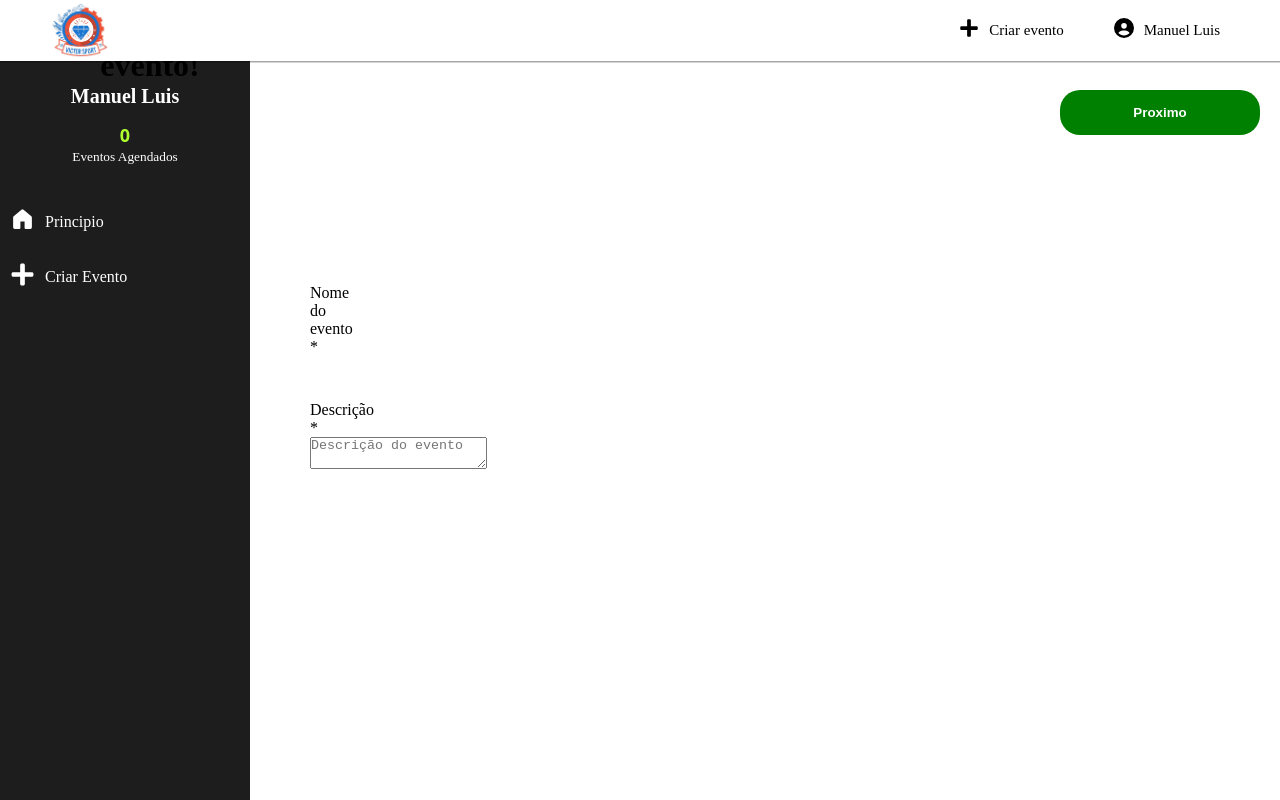
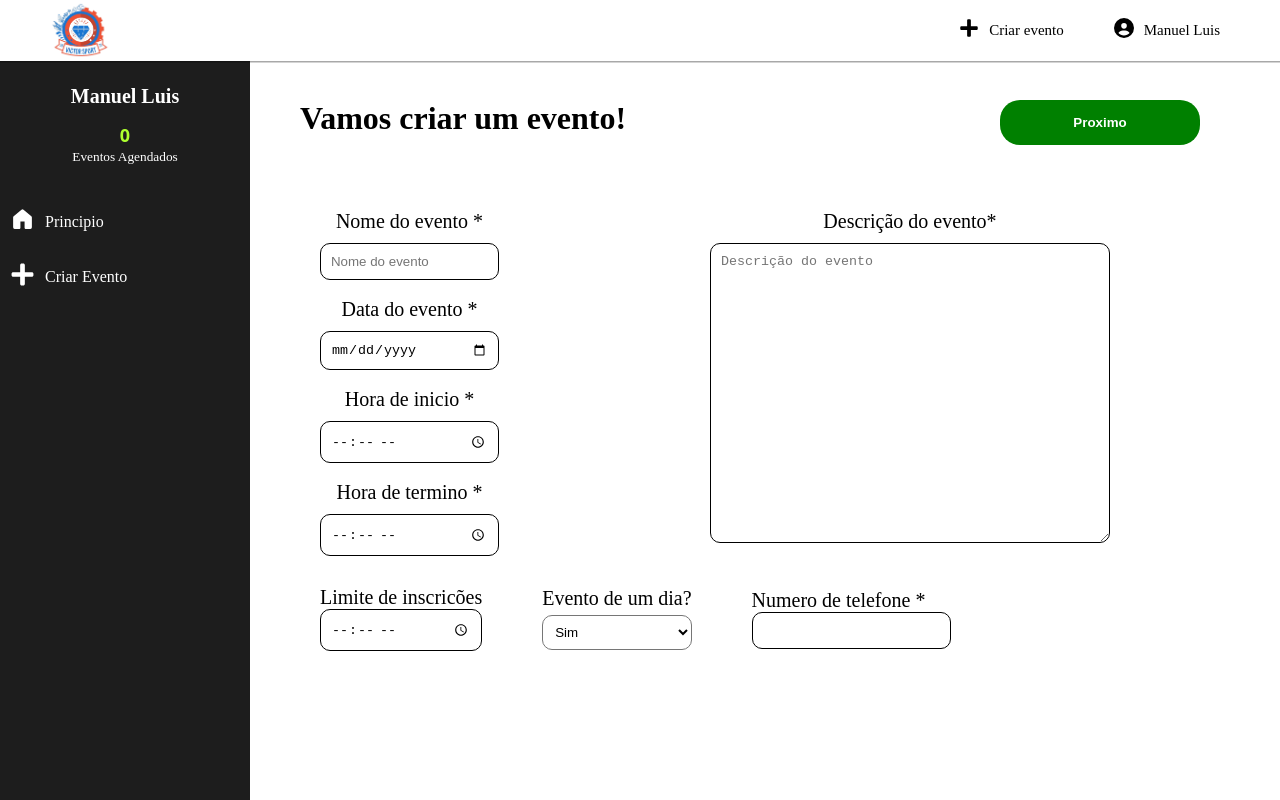
Before and after one commit to ManuelPiresLuis01/VictorSport, a React (Vite) app: page /dashboard/adicionar/passo1 in a window 1280 px wide. Built offline with nearby package versions, Linux system fonts and the light colour scheme.

Commit message:
passo1 do dashboard terminado

```diff
--- a/src/assets/App/App.jsx
+++ b/src/assets/App/App.jsx
@@ -5,6 +5,8 @@ import Login from "../pages/login/Login"
 import Cadastro from "../pages/cadastro/cadastro"
 import Confirmar from "../pages/confirmar/confirmar"
 import Passo1 from "../pages/criarEvento/passo1"
+import Passo2 from "../pages/criarEvento/passo2"
+
 
 function App() {
 
@@ -22,6 +24,10 @@ function App() {
         <Route
           path="/dashboard/adicionar/passo1"
           element={<Passo1/>}
+        />
+        <Route
+          path="/dashboard/adicionar/passo2"
+          element={<Passo2/>}
         />
         <Route
           path="/login"
--- a/src/assets/components/button/button.css
+++ b/src/assets/components/button/button.css
@@ -1,8 +1,19 @@
 .btn-proximo{
     position: fixed;
+    top: 100px;
+    left: 300px;
+    width: 900px;
+    display: flex;
+    justify-content: space-between;
+}
+.btn-proximo a{
+    color: white;
+    font-weight: bold;
+}
+
+.btn-proximo button,
+.btn-agendar{
     cursor: pointer;
-    top: 90px;
-    right: 20px;
     background: green;
     border: none;
     border-radius: 20px;
@@ -10,7 +21,7 @@
     width: 200px;
 }
 
-.btn-proximo a{
+.btn-agendar a{
     color: white;
     font-weight: bold;
 }
--- a/src/assets/components/button/button.jsx
+++ b/src/assets/components/button/button.jsx
@@ -3,8 +3,17 @@ import { Link } from "react-router-dom"
 
 function Buttonproximo(p) {
     return (
-        <button className="btn-proximo"><Link to={p.path}>{p.nome}</Link></button>
+        <div className="btn-proximo">
+            <h1>{p.txt}</h1>
+            <button ><Link to={p.path}>{p.nome}</Link></button>
+        </div>
+
     )
 }
 
-export {Buttonproximo}
+function ButtonAgendar(p) {
+    return (
+        <button className="btn-agendar"><Link to={p.path}>{p.nome}</Link></button>
+    )
+}
+export { Buttonproximo, ButtonAgendar }
--- a/src/assets/pages/criarEvento/passo.css
+++ b/src/assets/pages/criarEvento/passo.css
@@ -1,3 +1,57 @@
-.passo form h1 {
-    text-align: center;
+.passo {
+    display: flex;
+    width: 100%;
 }
+
+.dados{
+    display: flex;
+    justify-content: space-between;
+    width: 800px;
+}
+
+.select{
+    margin-top: 30px;
+    margin-left: 310px;
+    display: flex;
+    align-items: center;
+    gap: 60px;
+    flex-wrap: wrap;
+    width: 800px;
+}
+
+select{
+    background: none;
+    width: 100%;
+    padding: 8px;
+    margin-top: 5px;
+    border-radius: 10px;
+}
+
+.select input{
+    border: 1px solid black;
+    width: 100%;
+    padding: 10px;
+    border-radius: 10px;
+}
+
+label{
+    font-size: 20px;
+    font-weight: 500;
+}
+
+.dados input{
+    margin-top: 10px;
+    border: none;
+    border: 1px solid black;
+    padding: 10px;
+    border-radius: 10px;
+}
+textarea{
+    margin-top: 10px;
+    border: none;
+    border: 1px solid black;
+    padding: 10px;
+    border-radius: 10px;
+    width: 400px;
+    height: 300px;
+}
--- a/src/assets/pages/criarEvento/passo1.jsx
+++ b/src/assets/pages/criarEvento/passo1.jsx
@@ -10,22 +10,69 @@ function Passo1() {
             <HeaderDashboard />
             <Menudashboard />
             <Buttonproximo
-                path="/dashboard/adicionar/passo1"
+                txt = "Vamos criar um evento!"
+                path="/dashboard/adicionar/passo2"
                 nome="Proximo"
             />
-            <form>
-                <h1>Vamos criar um evento!</h1>
+            <form >
                 <div className="dados">
                     <div>
-                        <label>Nome do evento *</label>
-                        <input type="text" placeholder="Nome do evento" />
+                        <div>
+                            <label>Nome do evento *</label>
+                            <br />
+                            <input type="text" placeholder="Nome do evento" />
+                        </div>
+                        <br />
+
+                        <div>
+                            <label>Data do evento *</label>
+                            <br />
+                            <input type="date" placeholder="Data do evento" />
+                        </div>
+                        <br />
+                        <div>
+                            <label>Hora de inicio *</label>
+                            <br />
+                            <input type="time" />
+                        </div>
+                        <br />
+                        <div>
+                            <label>Hora de termino *</label>
+                            <br />
+                            <input type="time" />
+                        </div>
                     </div>
 
                     <div>
-                        <label>Descrição *</label>
+                        <label>Descrição do evento*</label>
+                        <br />
                         <textarea placeholder="Descrição do evento"></textarea>
                     </div>
                 </div>
+                <div className="select">
+                    <div>
+                        <label>Limite de inscricões</label>
+                        <br />
+                        <input type="time" />
+                    </div>
+
+                    <div>
+                        <label>Evento de um dia? </label>
+                        <br />
+                        <select>
+                            <option>Sim</option>
+                            <option>Não</option>
+                        </select>
+                    </div>
+
+                    <div>
+                        <label>Numero de telefone *</label>
+                        <br />
+                        <input type="tel" />
+                    </div>
+
+                </div>
+
             </form>
         </div>
     )
--- /dev/null
+++ b/src/assets/pages/criarEvento/passo2.jsx
@@ -0,0 +1,20 @@
+import "./passo.css"
+import HeaderDashboard from "../../components/HeaderDashboard/HeaderDashboard"
+import Menudashboard from "../../components/menudashboard/menudashboard"
+import { Buttonproximo } from "../../components/button/button"
+
+function Passo2(){
+    return(
+        <div className="passo">
+            <HeaderDashboard />
+            <Menudashboard />
+            <Buttonproximo
+                txt = "Termina de criar o teu evento!"
+                path="/dashboard/adicionar/passo3"
+                nome="Criar Evento"
+            />
+        </div>
+    )
+}
+
+export default Passo2
--- a/src/assets/pages/dashboard/Dashboard.css
+++ b/src/assets/pages/dashboard/Dashboard.css
@@ -13,15 +13,3 @@
     text-align: center;
     font-size: 25px;
 }
-
-.dados button{
-    cursor: pointer;
-    margin-top: 20px;
-    border-radius: 20px;
-    border: none;
-    background: none;
-    background-color: green;
-    color: white;
-    padding: 20px 0;
-    width: 300px;
-}
--- a/src/assets/pages/dashboard/Dashboard.jsx
+++ b/src/assets/pages/dashboard/Dashboard.jsx
@@ -1,6 +1,8 @@
 import "./Dashboard.css"
 import HeaderDashboard from "../../components/HeaderDashboard/HeaderDashboard"
 import Menudashboard from "../../components/menudashboard/menudashboard"
+import { Buttonproximo, ButtonAgendar } from "../../components/button/button"
+
 
 function Dashboard() {
     return (
@@ -8,9 +10,14 @@ function Dashboard() {
             <HeaderDashboard />
             <Menudashboard />
             <div className="dados">
-                <h1>Bem vindo a Victor Sport</h1>
-                <p>Actualmente não tens eventos agendados, cria um evento em menos de 5 minutos!</p>
-                <button>Criar novo evento</button>
+                <div className="eventos">
+                    <h1>Bem vindo a Victor Sport</h1>
+                    <p>Actualmente não tens eventos agendados, cria um evento em menos de 5 minutos!</p>
+                </div>
+                <ButtonAgendar
+                    path="/dashboard/adicionar/passo1"
+                    nome="Criar evento"
+                />
             </div>
         </div>
     )
```
Also changed, not shown: src/assets/pages/criarEvento/passo3.jsx (added).
